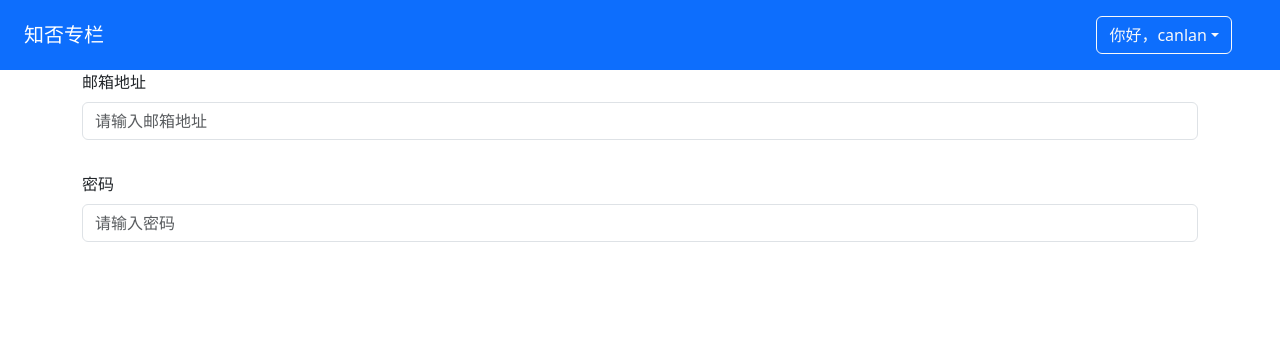
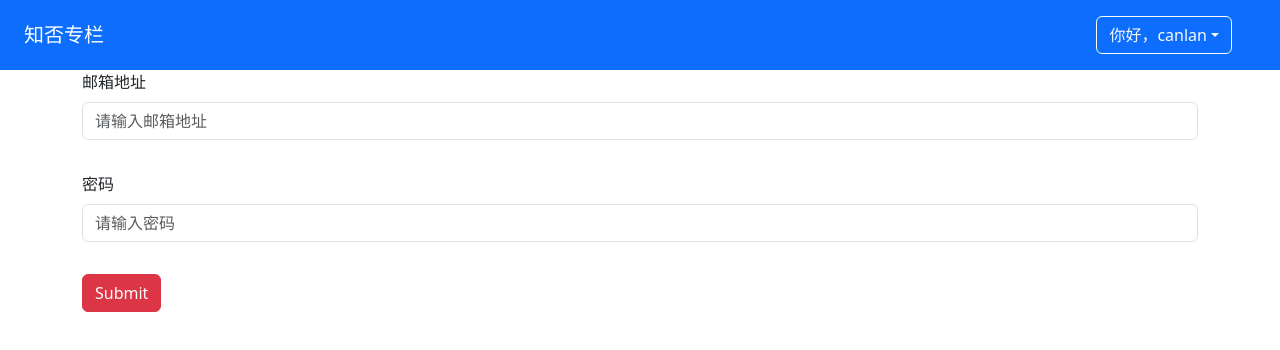
Before and after one commit to canlan527/vue3-zhifou, a Vue app: page / in a window 1280 px wide. Shown: the top 350 px of the page. Built offline with nearby package versions, Linux system fonts and the light colour scheme.

Commit message:
基础封装validateForm组件

```diff
--- a/src/App.vue
+++ b/src/App.vue
@@ -3,7 +3,7 @@
   <div class="container">
     <!-- <ColumnList :list="testData" /> -->
 
-    <form>
+    <ValidateForm @submit="formSubmit">
       <div class="mb-3">
         <label for="exampleInputEmail1" class="form-label">邮箱地址</label>
         <ValidateInput type="text" :rules="emailRules" v-model="emailRef.val" placeholder="请输入邮箱地址" />
@@ -12,7 +12,10 @@
         <label for="password" class="form-label">密码</label>
         <ValidateInput id="password" type="password" placeholder="请输入密码" :rules="passRules" v-model="passwordRef.val" />
       </div>
-    </form>
+      <template #btn>
+        <button class="btn btn-danger">Submit</button>
+      </template>
+    </ValidateForm>
   </div>
 </template>
 <script lang="ts">
@@ -21,6 +24,7 @@ import 'bootstrap/dist/css/bootstrap.min.css'
 import ColumnList, { type ColumnProps } from './components/ColumnList.vue';
 import GlobalHeader, { type UserProps } from './components/GlobalHeader.vue';
 import ValidateInput, { type RulesProp } from './components/ValidateInput.vue';
+import ValidateForm from './components/ValidateForm.vue';
 
 const testData: ColumnProps[] = [
   {
@@ -60,6 +64,7 @@ export default defineComponent({
     ColumnList,
     GlobalHeader,
     ValidateInput,
+    ValidateForm,
   },
   setup() {
     // 表单验证规则
@@ -87,24 +92,8 @@ export default defineComponent({
       message: ''
     })
 
-    // 表单验证函数
-    const validateEmail = (email: string) => {
-      // 判断是否为空
-      if (emailRef.val.trim() === '') {
-        emailRef.error = true;
-        emailRef.message = '邮箱不能为空';
-        return false;
-      }
-
-      const emailRegex = /^[a-zA-Z0-9._-]+@[a-zA-Z0-9.-]+\.[a-zA-Z]{2,}$/;
-      if (!emailRegex.test(email)) {
-        emailRef.error = true;
-        emailRef.message = '请输入正确的邮箱地址';
-        return false;
-      }
-      emailRef.error = false;
-      emailRef.message = '';
-      return true;
+    const formSubmit = (e: boolean) => {
+      console.log('form submit', e)
     }
 
 
@@ -113,9 +102,9 @@ export default defineComponent({
       userData,
       emailRef,
       passwordRef,
-      validateEmail,
       emailRules,
       passRules,
+      formSubmit,
     }
   }
 })
--- /dev/null
+++ b/src/components/ValidateForm.vue
@@ -0,0 +1,32 @@
+<template>
+  <div class="validate-form">
+    <!-- 默认内容 -->
+    <slot></slot>
+    <!-- 指定按钮 -->
+    <div class="btn-area" @click="handleSubmit">
+      <slot name="btn">
+        <!-- 不传内容时默认显示 -->
+        <button class="btn btn-primary">提交</button>
+      </slot>
+    </div>
+  </div>
+</template>
+<script lang="ts">
+import { defineComponent } from 'vue'
+
+export default defineComponent({
+  name: 'ValidateForm',
+  emits: ['submit'],
+  setup(props, { emit}) {
+    const handleSubmit = () => {
+      emit('submit', true)
+    }
+    return {
+      handleSubmit,
+    }
+  }
+})
+</script>
+<style scoped>
+
+</style>
```
